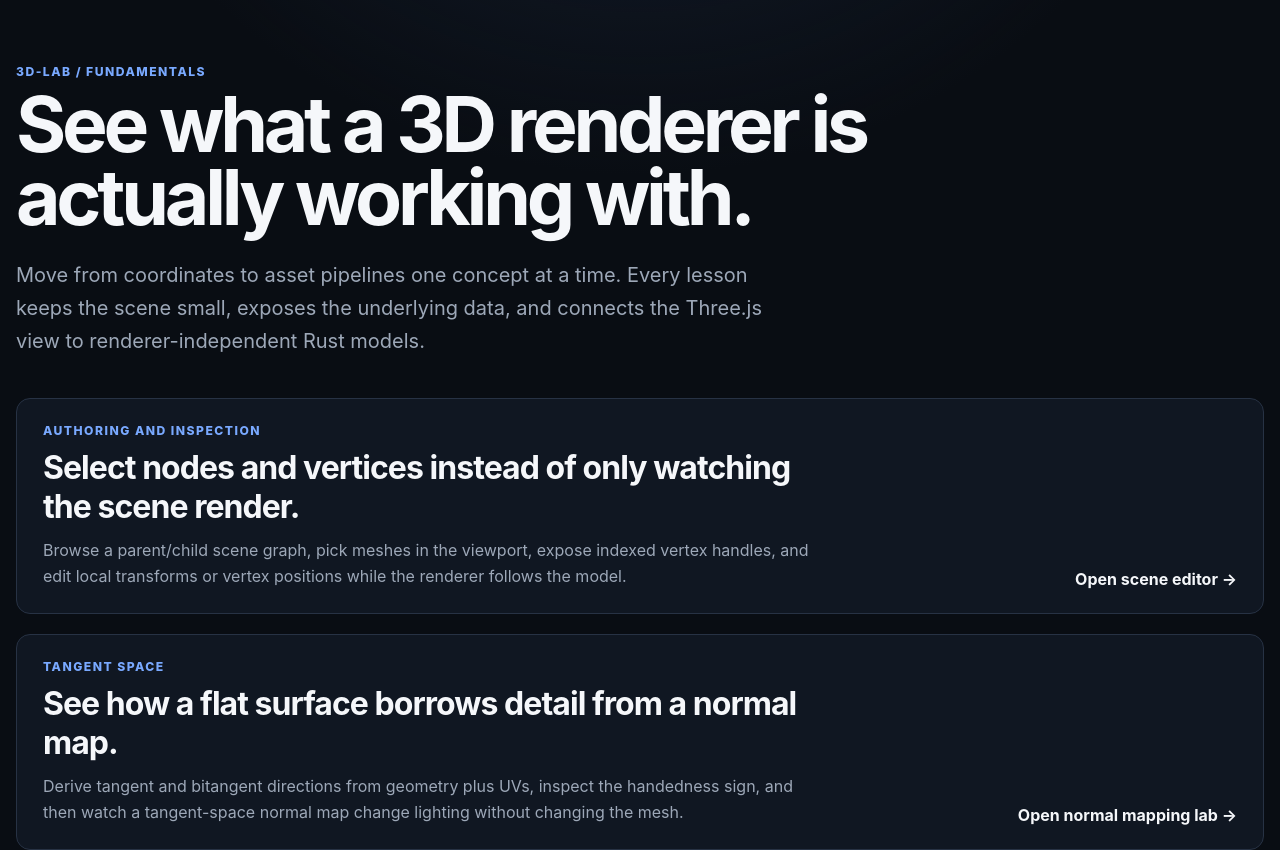
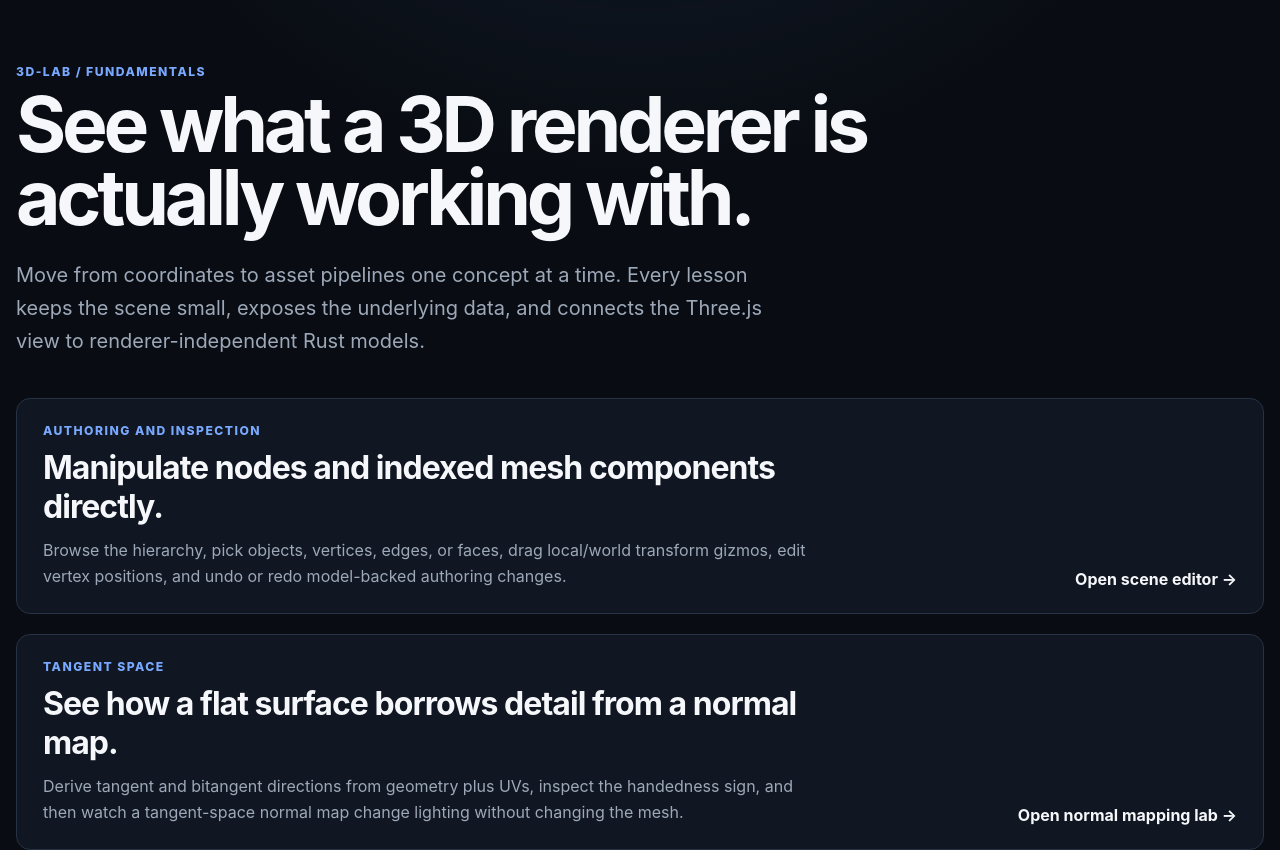
Before and after one commit to moritzbrantner/3d-lab, a Next.js app in the folder web/: page / in a window 1280 px wide. Shown: the top 850 px of the page. Built offline with nearby package versions, Linux system fonts and the light colour scheme.

Commit message:
Refresh scene editor entry point for authoring controls

```diff
--- a/web/components/scene-editor-teaser.tsx
+++ b/web/components/scene-editor-teaser.tsx
@@ -6,9 +6,9 @@ export function SceneEditorTeaser() {
     <section className={styles.teaser} aria-labelledby="scene-editor-teaser-heading">
       <div>
         <p className="eyebrow">Authoring and inspection</p>
-        <h2 id="scene-editor-teaser-heading">Select nodes and vertices instead of only watching the scene render.</h2>
+        <h2 id="scene-editor-teaser-heading">Manipulate nodes and indexed mesh components directly.</h2>
         <p className={styles.teaserCopy}>
-          Browse a parent/child scene graph, pick meshes in the viewport, expose indexed vertex handles, and edit local transforms or vertex positions while the renderer follows the model.
+          Browse the hierarchy, pick objects, vertices, edges, or faces, drag local/world transform gizmos, edit vertex positions, and undo or redo model-backed authoring changes.
         </p>
       </div>
       <Link href="/editor/" className={styles.teaserLink}>
```
